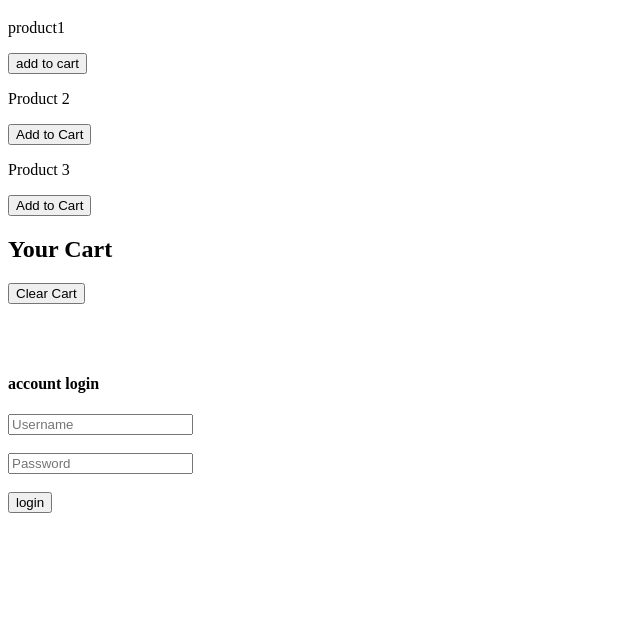
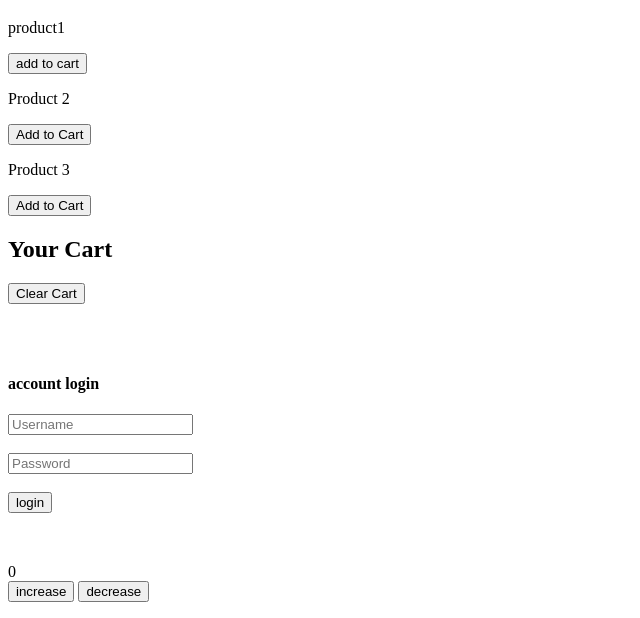
Before and after one commit to enesgokcek1/Patika_javaScript, a plain HTML site: page LocalStorage.html in a window 1280 px wide. Shown: the part 182-800 px from the top of the page, without its empty margins (0-640 px from the left). Drawn offline with Linux system fonts and the light colour scheme.

Commit message:
Update LocalStorage.html

```diff
--- a/LocalStorage.html
+++ b/LocalStorage.html
@@ -59,7 +59,7 @@
     <!---Users login (SessionStorage example)---->
     <h4>account login</h4>
 
-    <div id="loginForm">
+    <div id="loginForm" style="margin-bottom: 50px;">
         <input type="text" id="userName" placeholder="Username" required ><br><br>
         <input type="password" id="userPassword" placeholder="Password" required> <br><br>
         <button onclick="login()">login</button>
@@ -72,6 +72,16 @@
     </div>
 
 
+
+
+    <!-- Exercise -->
+    <div class="counter" id="counter"></div>
+    <div>
+        <input type="button" id="increase" value="increase" >
+        <input type="button" id="decrease" value="decrease" >
+
+    </div>
+
     <script src="javascript/localStorage.js"></script>
 </body>
 
```
